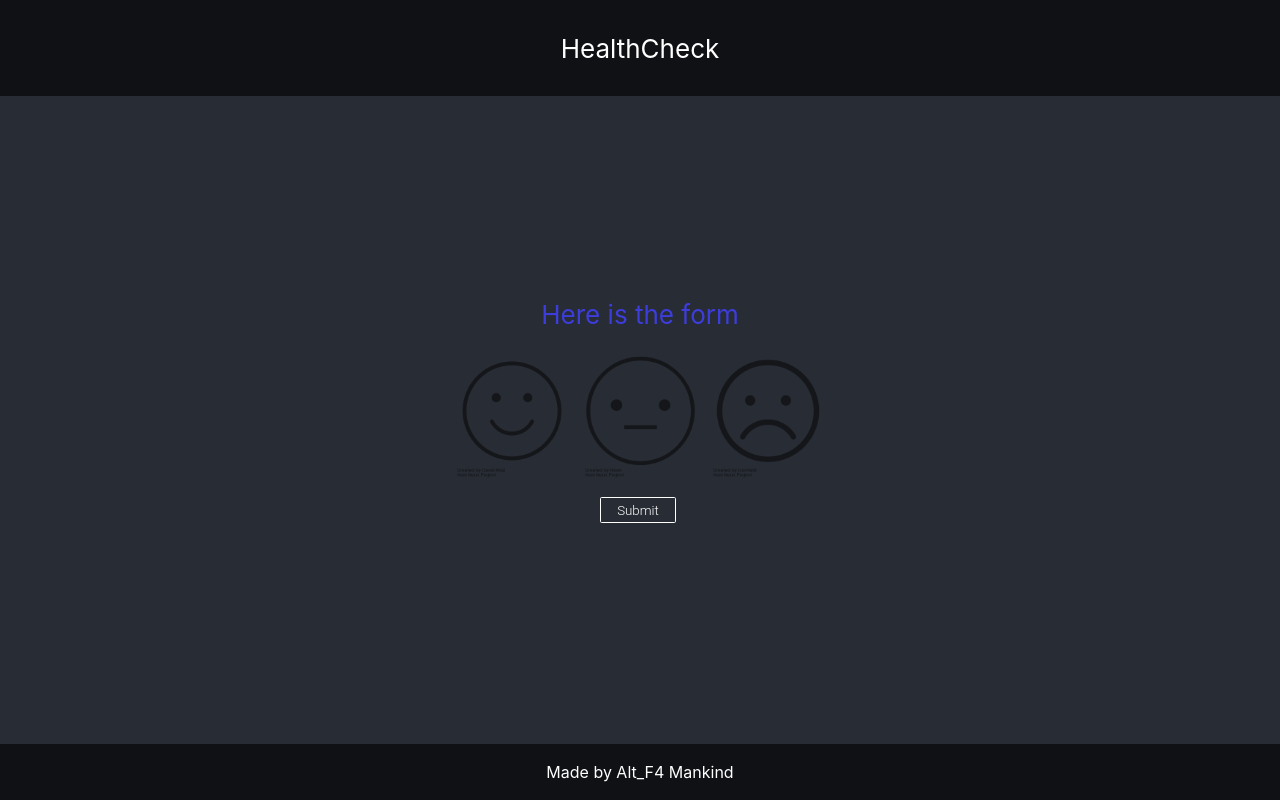
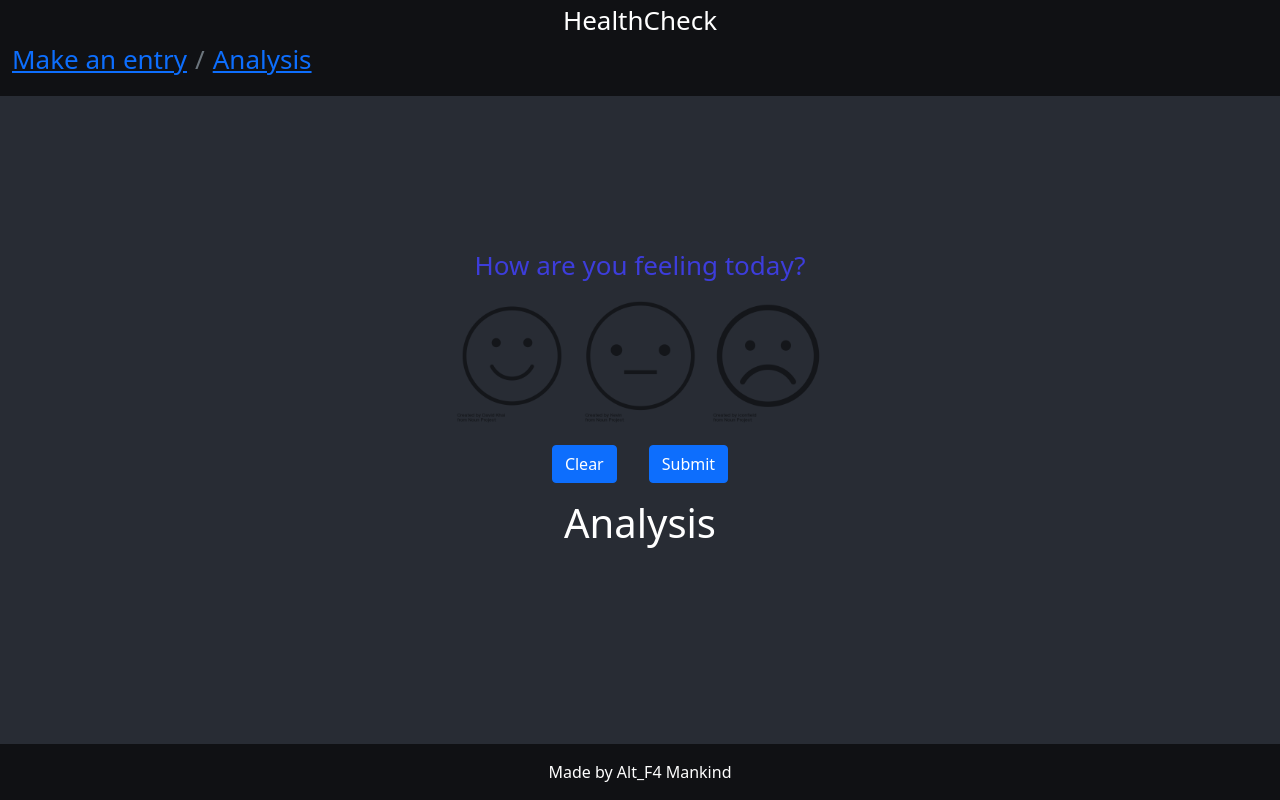
Before and after one commit to ALT-F4-MANKIND/hackathon-project, a React (Create React App) app: page / in a window 1280 px wide. Built offline with nearby package versions, Linux system fonts and the light colour scheme.

Commit message:
Add bootstrap

```diff
--- a/package.json
+++ b/package.json
@@ -6,10 +6,13 @@
     "@testing-library/jest-dom": "^5.11.4",
     "@testing-library/react": "^11.1.0",
     "@testing-library/user-event": "^12.1.10",
+    "bootstrap": "^5.1.3",
     "firebase": "^9.4.1",
     "react": "^17.0.2",
+    "react-bootstrap": "^2.0.2",
     "react-dom": "^17.0.2",
     "react-firebase-hooks": "^4.0.1",
+    "react-router-dom": "^6.0.2",
     "react-scripts": "4.0.3",
     "web-vitals": "^1.0.1"
   },
--- a/src/App.js
+++ b/src/App.js
@@ -2,15 +2,28 @@ import './App.css';
 import Header from './Components/Header/HeaderContainer'
 import FormContainer from './Components/Form/FormContainer'
 import Footer from './Components/Footer/FooterContainer'
+import Analysis from './Components/Analysis/AnalysisContainer'
+import React from 'react'
 
-function App() {
+class App extends React.Component {
+  constructor() {
+    super()
+    this.state = {
+      onFormPage: true
+    }
+  }
+
+  render () {
     return (
       <div className="App">
         <Header />
         <FormContainer />
+        <Analysis />
         <Footer />
       </div>
     );
+
+  }
 }
 
 export default App;
--- /dev/null
+++ b/src/Components/Analysis/AnalysisContainer.js
@@ -0,0 +1,7 @@
+import React from 'react'
+
+export default function AnalysisContainer() {
+    return(
+        <h1>Analysis</h1>
+    )
+}
--- a/src/Components/Form/FormComponent.js
+++ b/src/Components/Form/FormComponent.js
@@ -1,11 +1,13 @@
 import React from 'react'
 import './Form.css'
+import { Button } from 'react-bootstrap'
+import 'bootstrap/dist/css/bootstrap.min.css'
 
 export default function FormComponent (props) {
     return(
         <form className="form">
             {/* Put Anish and Bilal's form in here */}
-            <p>Here is the form</p>
+            <p>How are you feeling today?</p>
             <div className="moodPanel">
                 <img
                     src="happy-face.png"
@@ -30,10 +32,15 @@ export default function FormComponent (props) {
                     style={ props.mood === "sad" ? {opacity: 1} : {opacity: 0.5}}
                 />
             </div>
-            <button
-                className="submit"
-                onClick={props.handleSubmit}>Submit
-            </button>
+            <Button
+                className="m-3">
+                Clear
+            </Button>
+            <Button
+                className="m-3"
+                onClick={props.handleSubmit}>
+                Submit
+            </Button>
         </form>
     )
 }
--- a/src/Components/Header/Header.css
+++ b/src/Components/Header/Header.css
@@ -1,4 +1,4 @@
-header {
+.header {
     background-color: #101114;
     /* color: blueviolet; */
     width: 100%;
--- a/src/Components/Header/HeaderContainer.js
+++ b/src/Components/Header/HeaderContainer.js
@@ -1,11 +1,19 @@
 import React from 'react'
 import './Header.css'
+import { Button, Breadcrumb, Row, Col } from 'react-bootstrap'
+import 'bootstrap/dist/css/bootstrap.min.css'
 
 function Header () {
     return(
-        <header>
+        <Row className="header">
+        {/* // <header> */}
             HealthCheck
-        </header>
+            <Breadcrumb>
+                <Breadcrumb.Item>Make an entry</Breadcrumb.Item>
+                <Breadcrumb.Item>Analysis</Breadcrumb.Item>
+            </Breadcrumb>
+        {/* </header> */}
+        </Row>
     )
 }
 
```
Also changed, not shown: 2 other files (tests, documents, lock files or other folders). Lines whose indentation alone changed are shown as unchanged.
